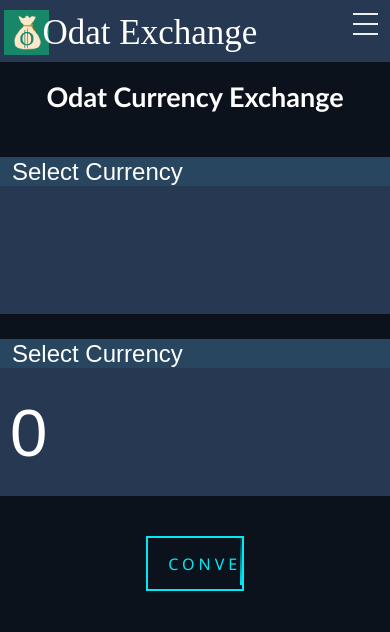
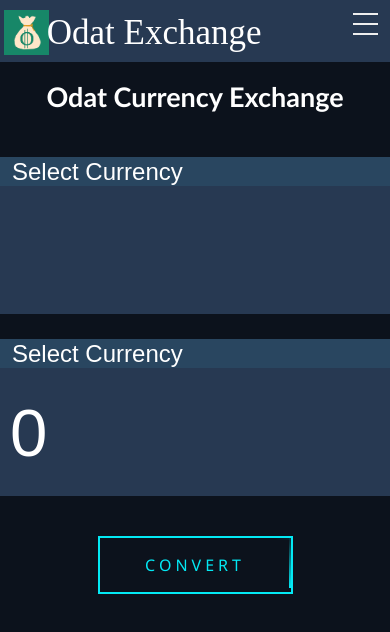
Before and after one commit to YAOdat/currency-exchange-react-app, a React (Create React App) app: page / in a window 390 px wide. Shown: the top 632 px of the page. Built offline with nearby package versions, Linux system fonts and the light colour scheme; a web font is replaced by a local one.

Commit message:
edited style to make it responsive

```diff
--- a/src/CurrencyExchange.js
+++ b/src/CurrencyExchange.js
@@ -172,6 +172,4 @@
 
 }
 
-
-//done
 export default Exchange
--- a/src/Form.css
+++ b/src/Form.css
@@ -63,8 +63,8 @@
     padding: 1em 2em;
     color:#ef6eae;
   transition: 0.25s;
-  width: 25%;
-  height: 55px;
+  width: 50%;
+  height: 58px;
 }
 
 
--- a/src/NavBar.css
+++ b/src/NavBar.css
@@ -25,7 +25,7 @@
   .website-title {
     position: absolute;
     bottom: 1%;
-    left: 10.9%;
+    left: 12%;
     float: left;
     clear: left;
     margin-bottom: 0.25em;
```
